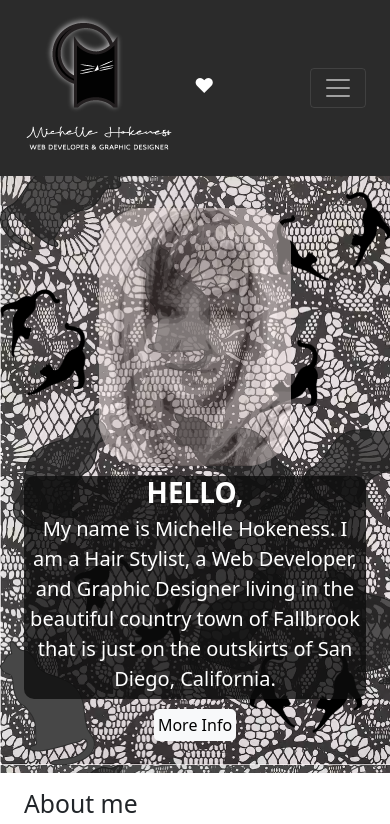
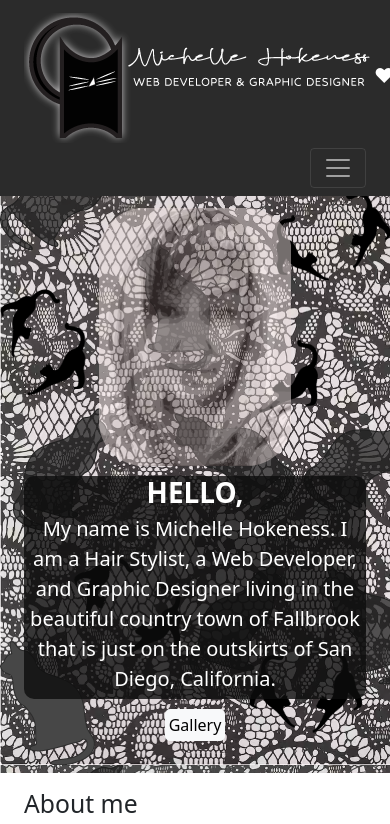
Before and after one commit to michellehokeness/webd168, a website: page final/index.html in a window 390 px wide. Shown: the top 824 px of the page. Drawn offline with nearby package versions, Linux system fonts and the light colour scheme.

Commit message:
update html

```diff
--- a/final/index.html
+++ b/final/index.html
@@ -20,8 +20,8 @@
     <!-- Navigation-->
     <nav class="navbar navbar-expand-lg navbar-dark fixed-top" id="mainNav">
         <div class="container px-4">
-            <a class="navbar-brand" href="#page-top"><img src="./assets/headerlogo-350x130.png" alt="logo" class="logo">&#x2764;</a>
-            <button class="navbar-toggler" type="button" data-bs-toggle="collapse" data-bs-target="#navbarResponsive"
+            <a class="navbar-brand" href="#page-top"><img src="./assets/headerlogo-350x130.png" alt="logo" class="logo-header">&#x2764;</a>
+            <button class="navbar-toggler ms-auto" type="button" data-bs-toggle="collapse" data-bs-target="#navbarResponsive"
                 aria-controls="navbarResponsive" aria-expanded="false" aria-label="Toggle navigation">
                 <span class="navbar-toggler-icon"></span>
             </button>
@@ -49,7 +49,7 @@
                 <p class="lead">
                     My name is Michelle Hokeness. I am a Hair Stylist, a Web Developer, and Graphic Designer living in the beautiful country town of Fallbrook that is just on the outskirts of San Diego, California.
                 </p>
-                <a class="click-btn btn btn-lg btn-light" href="#about">More Info</a>
+                <a class="click-btn btn btn-lg btn-light" href="gallery.html">Gallery</a>
             </div>
         </div>
     </header>
@@ -348,11 +348,11 @@
     <footer>
         <div class="py-4 flex-container">
             <div class="px-5">
-                <a href="#page-top"><img src="./assets/footer-logo.svg" alt="logo" class="logo"></a>
+                <a href="#page-top"><img src="./assets/footer-logo.png" alt="logo" class="logo-footer"></a>
             </div>
             <div class="copyright">
                 <p>
-                    Copyright &copy; Michelle Hokeness 2025 <span class="line">|</span>
+                    Copyright &copy; Michelle Hokeness 2025<span class="line">|</span>
                     <span class="social-icons">
                         <a href="https://www.facebook.com/michelle.abbey.96"><i class="fa-brands fa-square-facebook fa-lg"></i></a>
                         <a href="https://www.instagram.com/mickey_hokeness_graphics/?hl=am-et"><i class="fa-brands fa-square-instagram fa-lg"></i></a>
```
